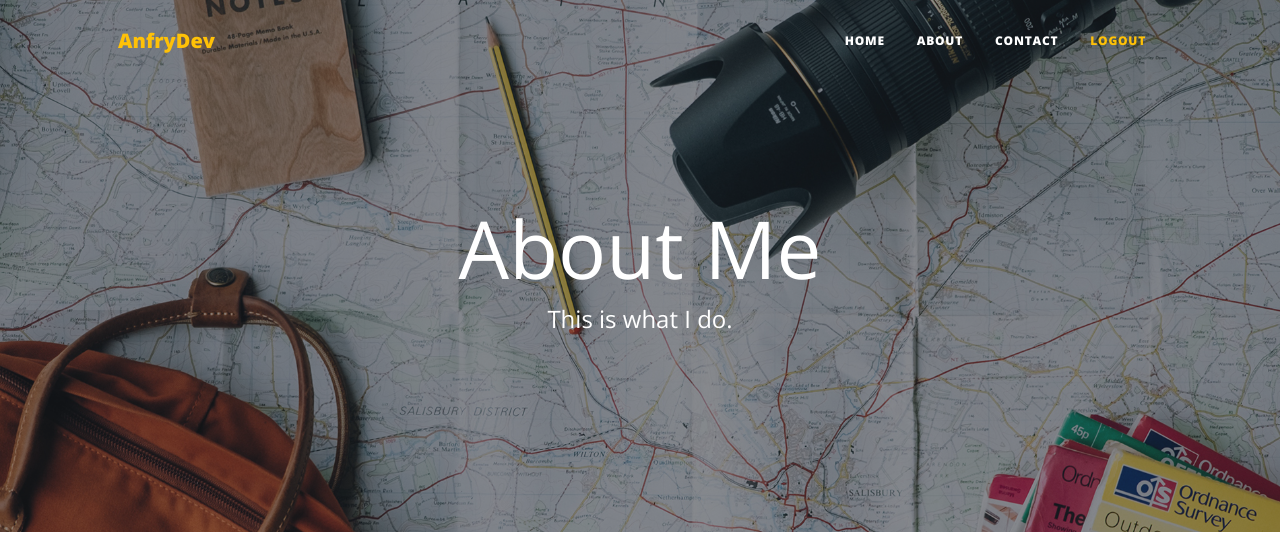
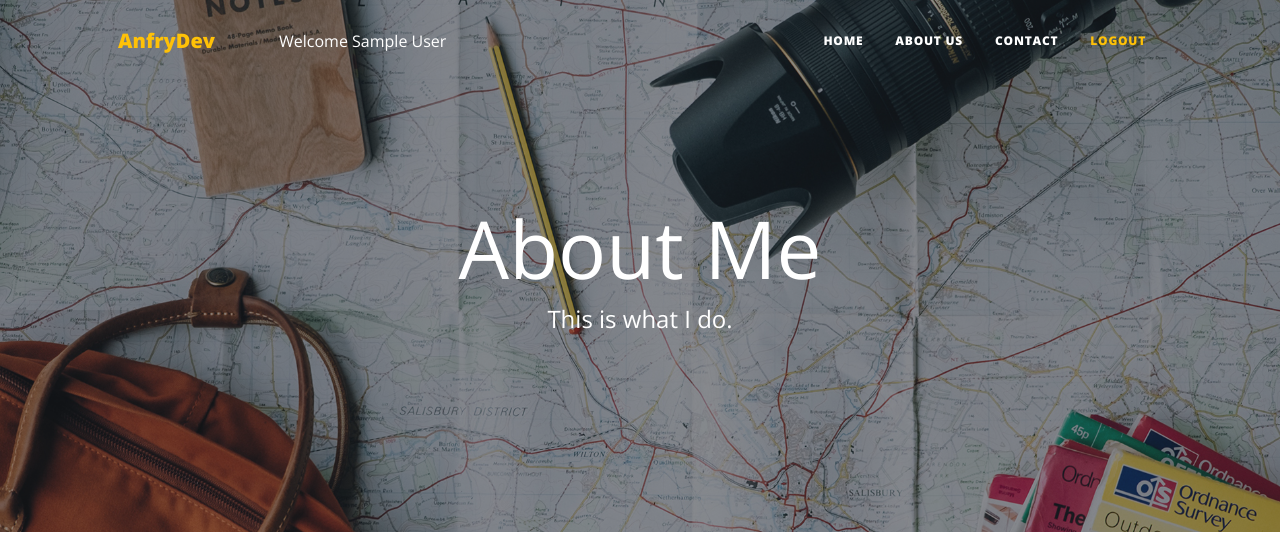
Before and after one commit to Canfry/blog-plateform, a Flask app: page /about in a window 1280 px wide. Shown: the top 536 px of the page. Run offline with Flask 3, Linux system fonts and the light colour scheme; the visitor is signed in with stand-in values (Sample User, id 1); some libraries are stand-ins or nearby versions.

Commit message:
Update the navBar

```diff
--- a/server.py
+++ b/server.py
@@ -102,7 +102,10 @@ with app.app_context():
 
 @app.route('/')
 def home():
-  return redirect('login')
+  logged_in = current_user.is_authenticated
+  if logged_in:
+     return redirect(url_for('get_all_posts'))
+  return redirect(url_for('login'))
 
 @app.route('/all-posts')
 @login_required
--- a/templates/layout.html
+++ b/templates/layout.html
@@ -55,6 +55,10 @@
           Menu
           <i class="fas fa-bars"></i>
         </button>
+        {% if current_user %}
+          <p class="text-white my-auto mx-5">Welcome {{current_user.name}}</p>
+
+        {% endif %}
         <div class="collapse navbar-collapse" id="navbarResponsive">
           <ul class="navbar-nav ms-auto py-4 py-lg-0">
 
@@ -69,7 +73,9 @@
                 >Register</a
               >
             </li>
+
             {% else %}
+
             <li class="nav-item">
               <a class="nav-link px-lg-3 py-3 py-lg-4" href="{{url_for('get_all_posts')}}"
                 >Home</a
@@ -77,7 +83,7 @@
             </li>
             <li class="nav-item">
               <a class="nav-link px-lg-3 py-3 py-lg-4" href="{{url_for('about')}}"
-                >About</a
+                >About Us</a
               >
             </li>
             </li>
```
